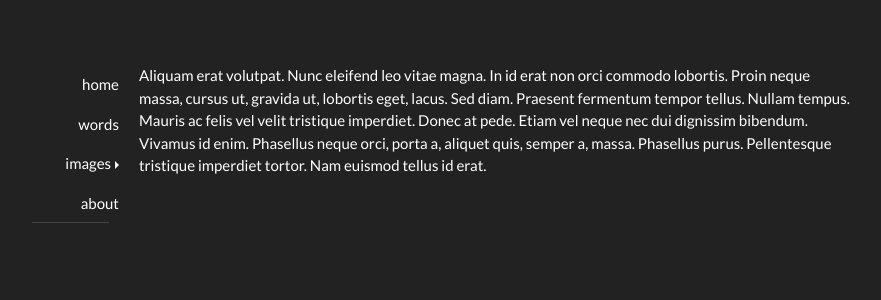
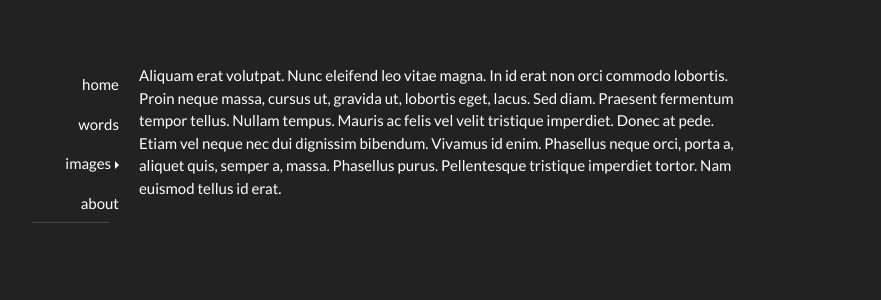
Before and after one commit to imtayadeway/timwadephotography, a Jekyll site: the page built from images/self.md, in a window 1280 px wide. Shown: the top 300 px of the page, without its empty margins (196-1077 px from the left). Built offline with Jekyll 4.4.1, drawn with Linux system fonts in a browser that asks for light colours; nearby versions of some CDN libraries.

Commit message:
Tweak layout

```diff
--- a/_layouts/default.html
+++ b/_layouts/default.html
@@ -33,7 +33,7 @@
             </li>
           </ul>
         </div>
-        <div class="col-md-7">
+        <div class="col-md-6">
           {{ content }}
         </div>
       </div>
```
